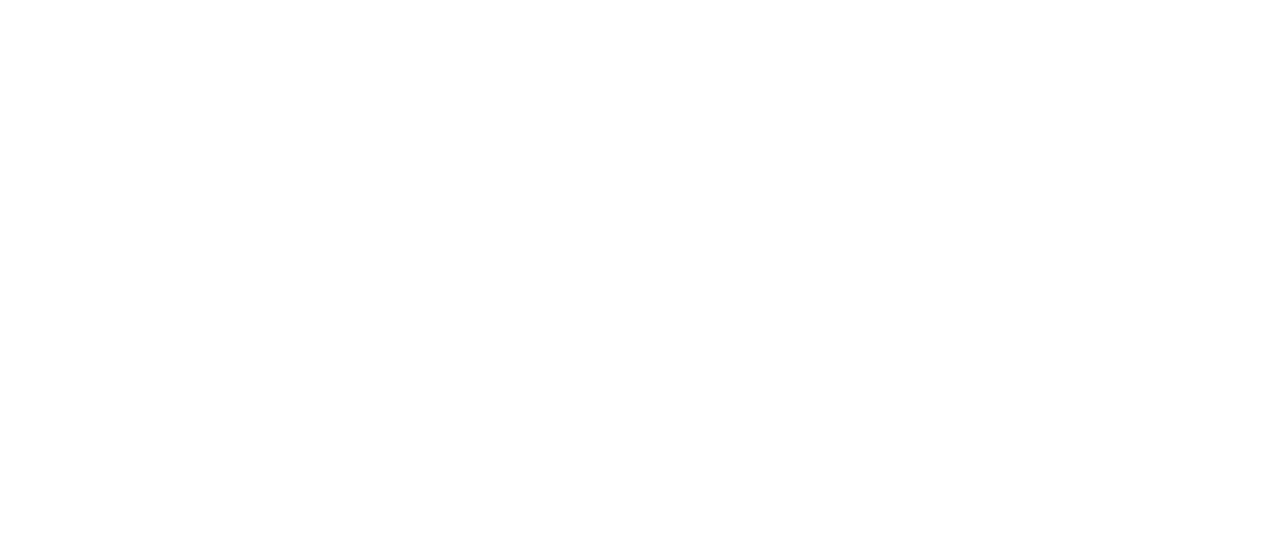
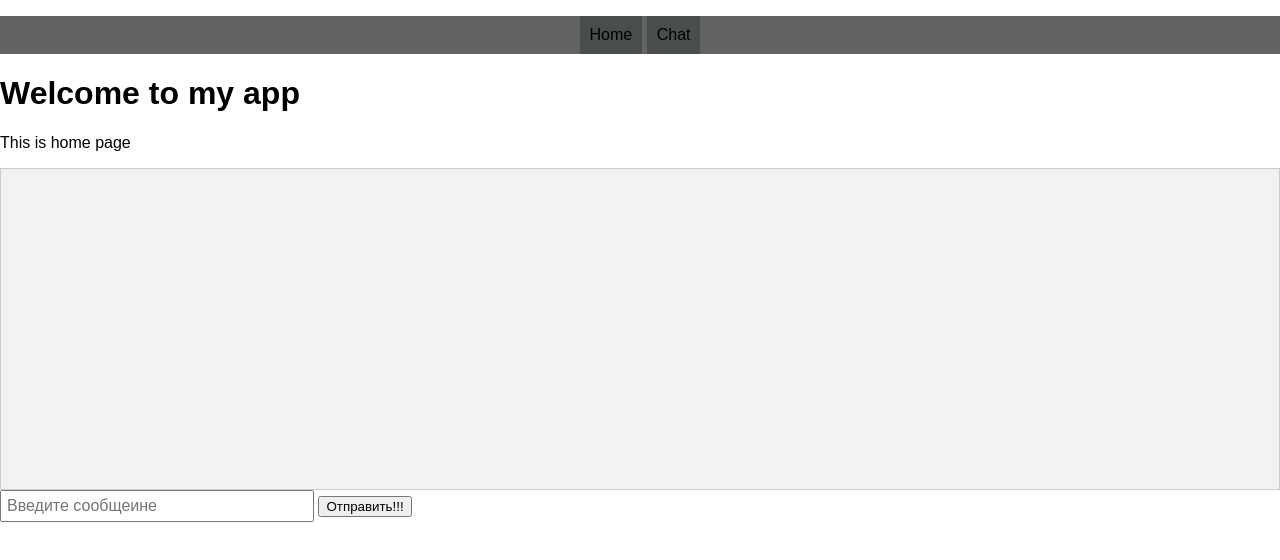
Before and after one commit to katesas/chat, a website: page public/index.html in a window 1280 px wide. Drawn offline with Linux system fonts and the light colour scheme.

Commit message:
добавлены файлы

```diff
--- a/public/index.html
+++ b/public/index.html
@@ -3,9 +3,73 @@
 <head>
     <meta charset="UTF-8">
     <meta name="viewport" content="width=device-width, initial-scale=1.0">
-    <title>Document</title>
+    <title>Итоговый проект</title>
+    <link rel="stylesheet" type="text/css" href="./style.css"></link>
+    <style>
+        body{
+            font-family: Arial, Helvetica, sans-serif;
+            margin: 0;
+            padding: 0;
+        }
+        header{
+            background-color: rgb(99, 99, 99);
+            padding: 20;
+            text-align: center;
+        }
+        nav{
+            margin-bottom: 20px;
+        }
+        nav ul{
+            list-style: none;
+            padding: 0;
+        }
+        nav ul li{
+            display: inline;
+        }
+        nav ul li a{
+            display: inline-block;
+            padding: 10px;
+            background-color: rgb(74, 77, 77);
+            text-decoration: none;
+            color: black;
+        }
+        .content{
+            margin: 20px;
+        }
+    </style>
 </head>
 <body>
-
+    <header>
+        <nav>
+            <ul>
+                <li>
+                    <a href="#" onclick="showHomePage()">Home</a>
+                </li>
+                <li>
+                    <a href="#" onclick="showChatPage()">Chat</a>
+                </li>
+            </ul>
+        </nav>
+    </header>
+    <div>
+        <h1>Welcome to my app</h1>
+        <p>This is home page</p>
+    </div>
+    <div class="chat-messages" id="chat-messages"></div>
+    <div>
+        <form id="message-form">
+            <input type="text" id="message-input" placeholder="Введите сообщеине">
+            <button type="submit">Отправить!!!</button>
+        </form>
+    </div>
+    <script>
+        function showHomePage(){
+            document.getElementById("mainContent").innerHTML='<h1>Welcom to my app</h1><p>This is home page</p>';
+        }
+        function showChatPage(){
+            document.getElementById("mainContent").innerHTML='<h1>CHAT</h1>';
+        }
+    </script>
+    <script src="./client.js"></script>
 </body>
 </html>
--- a/public/style.css
+++ b/public/style.css
@@ -0,0 +1,27 @@
+.chat-container{
+    max-width: 400px;
+    margin: 4 auto;
+}
+
+.chat-messages{
+    border: 1px solid #ccc;
+    background: #f2f2f2;
+    padding: 10px;
+    height: 300px;
+    overflow-y: scroll;
+}
+
+#message-input{
+    width: 300px;
+    padding: 5px;
+    font-size: 16px;
+}
+
+.button{
+    padding: 5px 10px;
+    font-size: 16px;
+    background-color: aqua;
+    color: aliceblue;
+    border: none;
+    cursor: pointer;
+}
```
Also changed, not shown: client.js (added, +35 -0 lines), server.js (added, +24 -0 lines).
